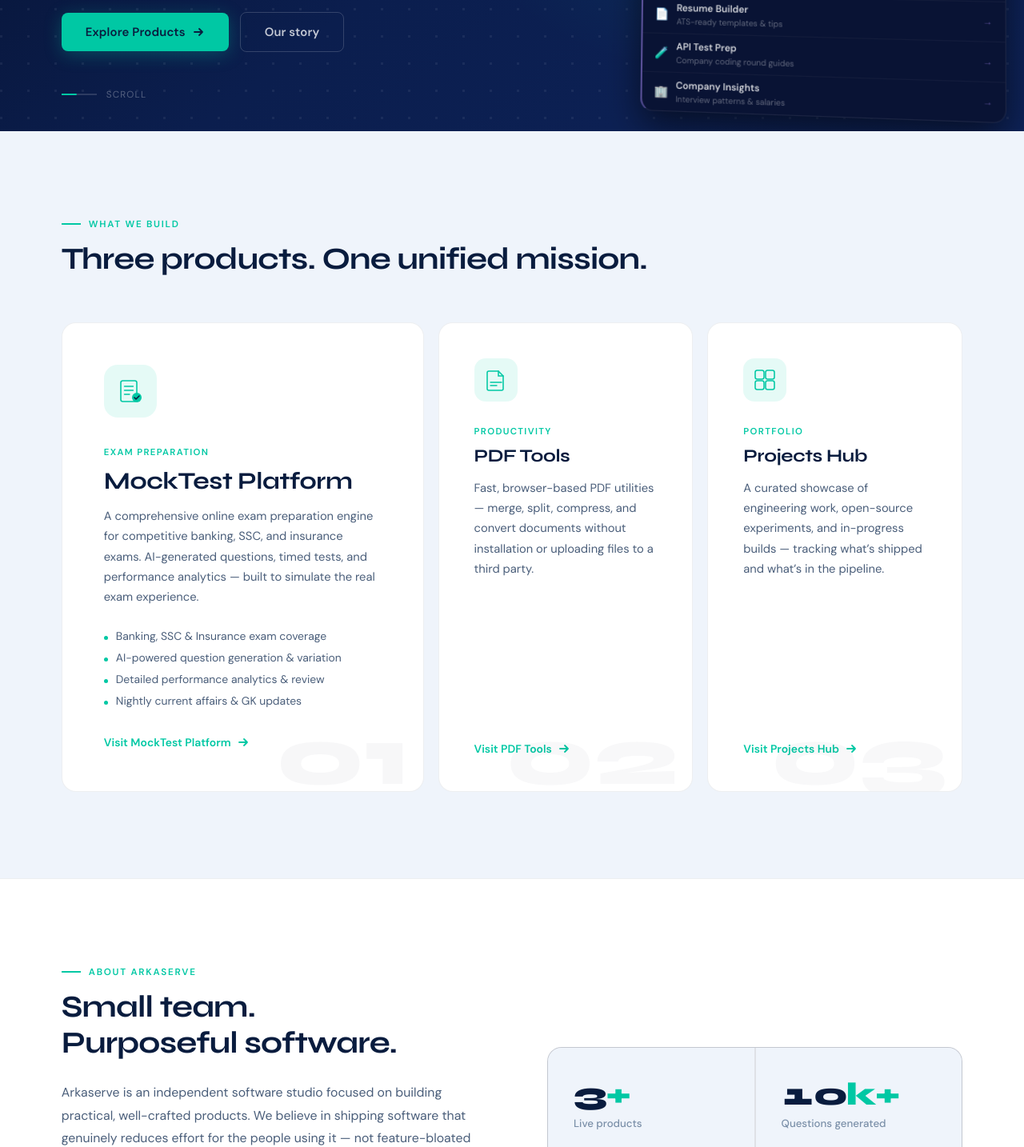
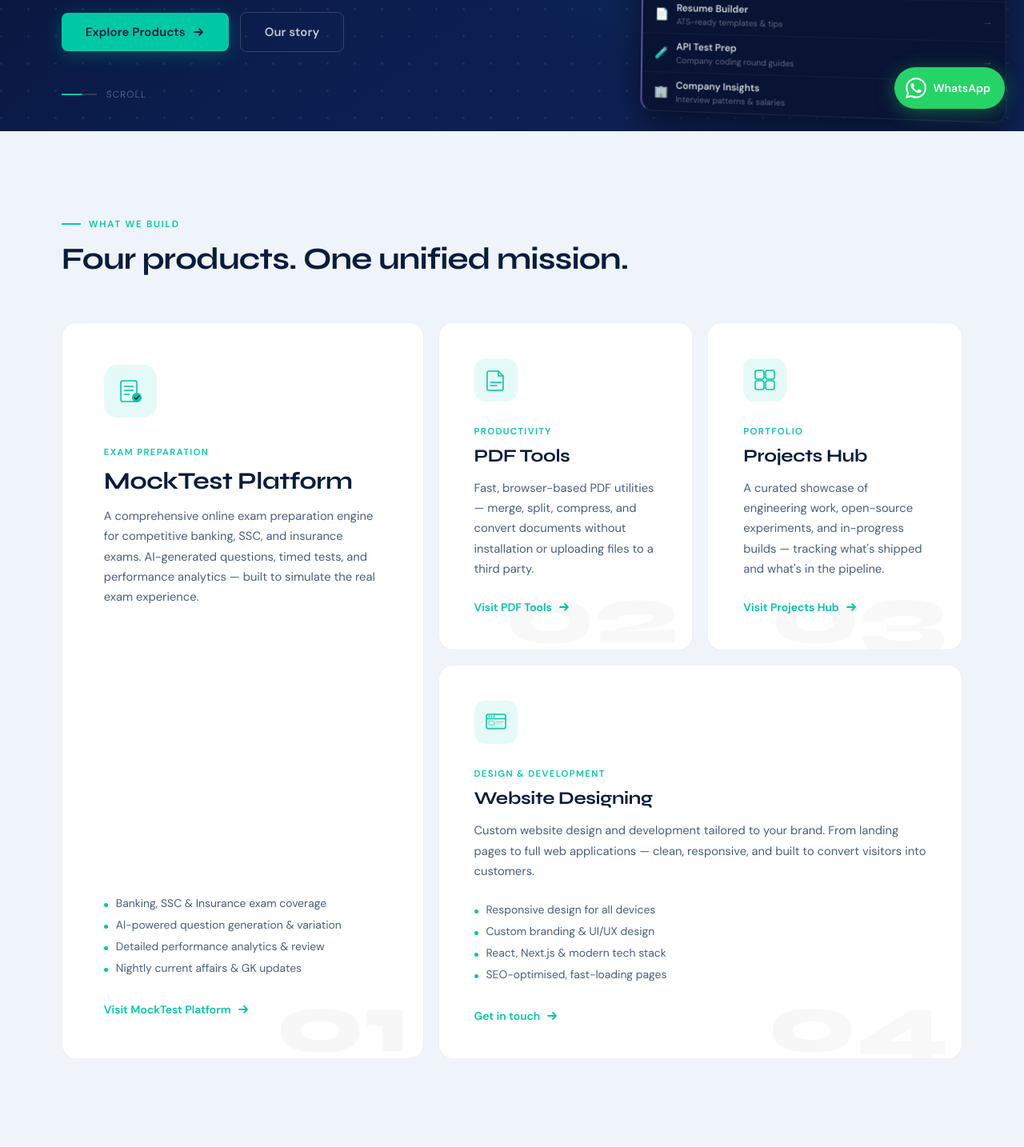
Before and after one commit to arkaserve/arkaserve-website, a React (Vite) app: page / in a window 1280 px wide. Shown: the part 636-2070 px from the top of the page at 80% size. Built offline with nearby package versions, Linux system fonts and the light colour scheme; no server answers.

Commit message:
added whatsapp fix and common career page

```diff
--- a/src/App.jsx
+++ b/src/App.jsx
@@ -9,6 +9,23 @@ import NotFound from './pages/NotFound'
 import PrivacyPolicy from './pages/PrivacyPolicy'
 import TermsOfService from './pages/TermsOfService'
 import Careers from './pages/Careers'
+
+function WhatsAppFloat() {
+  return (
+    <a
+      href="https://wa.me/919866376367"
+      target="_blank"
+      rel="noopener noreferrer"
+      className="wa-float"
+      aria-label="Chat on WhatsApp"
+    >
+      <svg width="26" height="26" viewBox="0 0 24 24" fill="currentColor" aria-hidden="true">
+        <path d="M17.472 14.382c-.297-.149-1.758-.867-2.03-.967-.273-.099-.471-.148-.67.15-.197.297-.767.966-.94 1.164-.173.199-.347.223-.644.075-.297-.15-1.255-.463-2.39-1.475-.883-.788-1.48-1.761-1.653-2.059-.173-.297-.018-.458.13-.606.134-.133.298-.347.446-.52.149-.174.198-.298.298-.497.099-.198.05-.371-.025-.52-.075-.149-.669-1.612-.916-2.207-.242-.579-.487-.5-.669-.51-.173-.008-.371-.01-.57-.01-.198 0-.52.074-.792.372-.272.297-1.04 1.016-1.04 2.479 0 1.462 1.065 2.875 1.213 3.074.149.198 2.096 3.2 5.077 4.487.709.306 1.262.489 1.694.625.712.227 1.36.195 1.871.118.571-.085 1.758-.719 2.006-1.413.248-.694.248-1.289.173-1.413-.074-.124-.272-.198-.57-.347m-5.421 7.403h-.004a9.87 9.87 0 01-5.031-1.378l-.361-.214-3.741.982.998-3.648-.235-.374a9.86 9.86 0 01-1.51-5.26c.001-5.45 4.436-9.884 9.888-9.884 2.64 0 5.122 1.03 6.988 2.898a9.825 9.825 0 012.893 6.994c-.003 5.45-4.437 9.884-9.885 9.884m8.413-18.297A11.815 11.815 0 0012.05 0C5.495 0 .16 5.335.157 11.892c0 2.096.547 4.142 1.588 5.945L.057 24l6.305-1.654a11.882 11.882 0 005.683 1.448h.005c6.554 0 11.89-5.335 11.893-11.893a11.821 11.821 0 00-3.48-8.413z"/>
+      </svg>
+      <span className="wa-float-label">WhatsApp</span>
+    </a>
+  )
+}
 
 function HomePage() {
   return (
@@ -27,6 +44,7 @@ function HomePage() {
 
 export default function App() {
   return (
+    <>
       <Routes>
         <Route path="/" element={<HomePage />} />
         <Route path="/privacy" element={<PrivacyPolicy />} />
@@ -34,5 +52,7 @@ export default function App() {
         <Route path="/careers" element={<Careers />} />
         <Route path="*" element={<NotFound />} />
       </Routes>
+      <WhatsAppFloat />
+    </>
   )
 }
--- a/src/components/Footer.jsx
+++ b/src/components/Footer.jsx
@@ -56,6 +56,23 @@ export default function Footer() {
             Building focused digital products that serve real needs.
             Independent. Purposeful. Iterative.
           </p>
+          <div className="footer-social">
+            <a href="https://wa.me/919866376367" target="_blank" rel="noopener noreferrer" className="footer-social-link" aria-label="WhatsApp">
+              <svg width="17" height="17" viewBox="0 0 24 24" fill="currentColor"><path d="M17.472 14.382c-.297-.149-1.758-.867-2.03-.967-.273-.099-.471-.148-.67.15-.197.297-.767.966-.94 1.164-.173.199-.347.223-.644.075-.297-.15-1.255-.463-2.39-1.475-.883-.788-1.48-1.761-1.653-2.059-.173-.297-.018-.458.13-.606.134-.133.298-.347.446-.52.149-.174.198-.298.298-.497.099-.198.05-.371-.025-.52-.075-.149-.669-1.612-.916-2.207-.242-.579-.487-.5-.669-.51-.173-.008-.371-.01-.57-.01-.198 0-.52.074-.792.372-.272.297-1.04 1.016-1.04 2.479 0 1.462 1.065 2.875 1.213 3.074.149.198 2.096 3.2 5.077 4.487.709.306 1.262.489 1.694.625.712.227 1.36.195 1.871.118.571-.085 1.758-.719 2.006-1.413.248-.694.248-1.289.173-1.413-.074-.124-.272-.198-.57-.347m-5.421 7.403h-.004a9.87 9.87 0 01-5.031-1.378l-.361-.214-3.741.982.998-3.648-.235-.374a9.86 9.86 0 01-1.51-5.26c.001-5.45 4.436-9.884 9.888-9.884 2.64 0 5.122 1.03 6.988 2.898a9.825 9.825 0 012.893 6.994c-.003 5.45-4.437 9.884-9.885 9.884m8.413-18.297A11.815 11.815 0 0012.05 0C5.495 0 .16 5.335.157 11.892c0 2.096.547 4.142 1.588 5.945L.057 24l6.305-1.654a11.882 11.882 0 005.683 1.448h.005c6.554 0 11.89-5.335 11.893-11.893a11.821 11.821 0 00-3.48-8.413z"/></svg>
+            </a>
+            <a href="#" className="footer-social-link" aria-label="LinkedIn">
+              <svg width="17" height="17" viewBox="0 0 24 24" fill="currentColor"><path d="M16 8a6 6 0 016 6v7h-4v-7a2 2 0 00-2-2 2 2 0 00-2 2v7h-4v-7a6 6 0 016-6zM2 9h4v12H2z"/><circle cx="4" cy="4" r="2"/></svg>
+            </a>
+            <a href="#" className="footer-social-link" aria-label="Twitter / X">
+              <svg width="17" height="17" viewBox="0 0 24 24" fill="currentColor"><path d="M18.244 2.25h3.308l-7.227 8.26 8.502 11.24H16.17l-4.714-6.231-5.401 6.231H2.744l7.73-8.835L1.254 2.25H8.08l4.253 5.622zm-1.161 17.52h1.833L7.084 4.126H5.117z"/></svg>
+            </a>
+            <a href="#" className="footer-social-link" aria-label="Instagram">
+              <svg width="17" height="17" viewBox="0 0 24 24" fill="none" stroke="currentColor" strokeWidth="2" strokeLinecap="round" strokeLinejoin="round"><rect x="2" y="2" width="20" height="20" rx="5" ry="5"/><path d="M16 11.37A4 4 0 1112.63 8 4 4 0 0116 11.37z"/><line x1="17.5" y1="6.5" x2="17.51" y2="6.5"/></svg>
+            </a>
+            <a href="#" className="footer-social-link" aria-label="YouTube">
+              <svg width="17" height="17" viewBox="0 0 24 24" fill="currentColor"><path d="M22.54 6.42a2.78 2.78 0 00-1.95-1.97C18.88 4 12 4 12 4s-6.88 0-8.59.45A2.78 2.78 0 001.46 6.42 29 29 0 001 12a29 29 0 00.46 5.58 2.78 2.78 0 001.95 1.97C5.12 20 12 20 12 20s6.88 0 8.59-.45a2.78 2.78 0 001.95-1.97A29 29 0 0023 12a29 29 0 00-.46-5.58z"/><polygon points="9.75 15.02 15.5 12 9.75 8.98 9.75 15.02" fill="#03080F"/></svg>
+            </a>
+          </div>
         </div>
 
         <div className="footer-col">
@@ -64,6 +81,7 @@ export default function Footer() {
             <li><a href="https://mocktest.arkaserve.com" target="_blank" rel="noopener">MockTest Platform</a></li>
             <li><a href="https://pdftools.arkaserve.com" target="_blank" rel="noopener">PDF Tools</a></li>
             <li><a href="https://academicprojects.arkaserve.com" target="_blank" rel="noopener">Career Guide</a></li>
+            <li><a href="https://arkaserve.com/#contact">Website Designing</a></li>
           </ul>
         </div>
 
--- a/src/components/Nav.jsx
+++ b/src/components/Nav.jsx
@@ -45,6 +45,22 @@ const APPS = [
         <rect x="1" y="1" width="26" height="26" rx="6" fill="rgba(167,139,250,0.12)" stroke="rgba(167,139,250,0.30)" strokeWidth="1.2"/>
         <path d="M14 5L6 9v6c0 5 3.6 8.5 8 9 4.4-.5 8-4 8-9V9L14 5z" fill="rgba(167,139,250,0.15)" stroke="#A78BFA" strokeWidth="1.1"/>
         <path d="M10.5 14l2 2 5-5" stroke="#A78BFA" strokeWidth="1.4" strokeLinecap="round" strokeLinejoin="round"/>
+      </svg>
+    ),
+  },
+  {
+    name: 'Web Design',
+    desc: 'Custom websites & web apps',
+    href: 'https://arkaserve.com/#contact',
+    color: '#60A5FA',
+    icon: (
+      <svg width="28" height="28" viewBox="0 0 28 28" fill="none">
+        <rect x="1" y="1" width="26" height="26" rx="6" fill="rgba(96,165,250,0.12)" stroke="rgba(96,165,250,0.30)" strokeWidth="1.2"/>
+        <rect x="3" y="5" width="22" height="16" rx="2" fill="rgba(96,165,250,0.08)" stroke="rgba(96,165,250,0.30)" strokeWidth="0.9"/>
+        <line x1="3" y1="9" x2="25" y2="9" stroke="rgba(96,165,250,0.40)" strokeWidth="0.9"/>
+        <rect x="5" y="11" width="6" height="5" rx="1" fill="rgba(96,165,250,0.18)" stroke="rgba(96,165,250,0.45)" strokeWidth="0.8"/>
+        <line x1="13" y1="12.5" x2="22" y2="12.5" stroke="#60A5FA" opacity="0.7" strokeWidth="1.1"/>
+        <line x1="13" y1="15" x2="19" y2="15" stroke="#60A5FA" opacity="0.4" strokeWidth="1"/>
       </svg>
     ),
   },
--- a/src/components/Products.jsx
+++ b/src/components/Products.jsx
@@ -41,6 +41,22 @@ function ProjectsIcon() {
   )
 }
 
+function WebDesignIcon() {
+  return (
+    <svg width="28" height="28" viewBox="0 0 28 28" fill="none" aria-hidden="true">
+      <rect x="2" y="4" width="24" height="18" rx="2.5" stroke="#00C8A4" strokeWidth="1.55" />
+      <line x1="2" y1="9.5" x2="26" y2="9.5" stroke="#00C8A4" strokeWidth="1.4" strokeLinecap="round" />
+      <circle cx="5.5" cy="6.8" r="1" fill="#00C8A4" />
+      <circle cx="8.5" cy="6.8" r="1" fill="#00C8A4" />
+      <circle cx="11.5" cy="6.8" r="1" fill="#00C8A4" />
+      <rect x="5" y="12.5" width="7" height="5" rx="1.5" stroke="#00C8A4" strokeWidth="1.2" opacity="0.65" />
+      <line x1="14" y1="13.5" x2="23" y2="13.5" stroke="#00C8A4" strokeWidth="1.2" strokeLinecap="round" opacity="0.55" />
+      <line x1="14" y1="16" x2="20" y2="16" stroke="#00C8A4" strokeWidth="1.2" strokeLinecap="round" opacity="0.4" />
+      <line x1="5" y1="20" x2="23" y2="20" stroke="#00C8A4" strokeWidth="1.2" strokeLinecap="round" opacity="0.3" />
+    </svg>
+  )
+}
+
 const PRODUCTS = [
   {
     id: 1,
@@ -73,10 +89,27 @@ const PRODUCTS = [
     type: 'Portfolio',
     name: 'Projects Hub',
     url: 'https://academicprojects.arkaserve.com',
-    desc: "A curated showcase of engineering work, open-source experiments, and in-progress builds — tracking what’s shipped and what’s in the pipeline.",
+    desc: "A curated showcase of engineering work, open-source experiments, and in-progress builds — tracking what's shipped and what's in the pipeline.",
     featured: false,
     icon: <ProjectsIcon />,
     num: '03',
+  },
+  {
+    id: 4,
+    type: 'Design & Development',
+    name: 'Website Designing',
+    url: 'https://arkaserve.com/#contact',
+    desc: 'Custom website design and development tailored to your brand. From landing pages to full web applications — clean, responsive, and built to convert visitors into customers.',
+    bullets: [
+      'Responsive design for all devices',
+      'Custom branding & UI/UX design',
+      'React, Next.js & modern tech stack',
+      'SEO-optimised, fast-loading pages',
+    ],
+    featured: false,
+    wide: true,
+    icon: <WebDesignIcon />,
+    num: '04',
   },
 ]
 
@@ -85,7 +118,7 @@ export default function Products() {
     <section className="products" id="products" aria-labelledby="prod-h2">
       <div className="sec-label">What we build</div>
       <h2 className="sec-h2" id="prod-h2">
-        Three products. One unified mission.
+        Four products. One unified mission.
       </h2>
 
       <div className="pgrid">
@@ -93,7 +126,7 @@ export default function Products() {
           <a
             key={p.id}
             href={p.url}
-            className={`pcard${p.featured ? ' feat' : ''}`}
+            className={`pcard${p.featured ? ' feat' : ''}${p.wide ? ' wide' : ''}`}
             target="_blank"
             rel="noopener noreferrer"
           >
@@ -107,7 +140,7 @@ export default function Products() {
               </ul>
             )}
             <div className="pcard-link">
-              Visit {p.name} <ArrowIcon />
+              {p.wide ? 'Get in touch' : `Visit ${p.name}`} <ArrowIcon />
             </div>
             <div className="pcard-num" aria-hidden="true">{p.num}</div>
           </a>
--- a/src/index.css
+++ b/src/index.css
@@ -753,7 +753,8 @@ img { max-width: 100%; }
   transform: translateY(-4px);
 }
 .pcard:focus-visible { outline: 2px solid var(--teal); outline-offset: 4px; }
-.pcard.feat { padding: 52px; }
+.pcard.feat { padding: 52px; grid-row: span 2; }
+.pcard.wide { grid-column: span 2; }
 
 .pcard-ico {
   width: 54px;
@@ -950,6 +951,38 @@ img { max-width: 100%; }
   font-weight: 300;
 }
 .cta-acts { display: flex; gap: 14px; justify-content: center; flex-wrap: wrap; }
+
+/* ── WHATSAPP FLOAT ────────────────────────────────────── */
+.wa-float {
+  position: fixed;
+  bottom: 28px;
+  right: 24px;
+  z-index: 1000;
+  display: flex;
+  align-items: center;
+  gap: 9px;
+  background: #25D366;
+  color: #fff;
+  padding: 13px 18px 13px 14px;
+  border-radius: 50px;
+  text-decoration: none;
+  box-shadow: 0 4px 24px rgba(37, 211, 102, 0.40);
+  font-family: 'DM Sans', sans-serif;
+  font-size: 0.875rem;
+  font-weight: 600;
+  transition: transform 0.22s, box-shadow 0.22s;
+}
+.wa-float:hover {
+  transform: translateY(-3px);
+  box-shadow: 0 8px 32px rgba(37, 211, 102, 0.55);
+}
+.wa-float:focus-visible { outline: 2px solid #fff; outline-offset: 3px; }
+.wa-float-label { white-space: nowrap; }
+
+@media (max-width: 480px) {
+  .wa-float { padding: 14px; border-radius: 50%; }
+  .wa-float-label { display: none; }
+}
 
 /* ── FOOTER ───────────────────────────────────────────── */
 .footer { background: #03080F; padding: 60px 6vw 36px; }
@@ -1027,6 +1060,8 @@ img { max-width: 100%; }
 /* ── RESPONSIVE ───────────────────────────────────────── */
 @media (max-width: 960px) {
   .pgrid { grid-template-columns: 1fr; }
+  .pcard.feat { grid-row: auto; }
+  .pcard.wide { grid-column: auto; }
   .about-inner { grid-template-columns: 1fr; gap: 52px; }
 }
 
@@ -1684,6 +1719,32 @@ img { max-width: 100%; }
 }
 
 /* Footer legal links */
+/* Social icons row in footer brand */
+.footer-social {
+  display: flex;
+  gap: 8px;
+  margin-top: 20px;
+}
+.footer-social-link {
+  display: flex;
+  align-items: center;
+  justify-content: center;
+  width: 36px;
+  height: 36px;
+  border-radius: 8px;
+  background: rgba(255, 255, 255, 0.07);
+  border: 1px solid rgba(255, 255, 255, 0.10);
+  color: rgba(255, 255, 255, 0.46);
+  text-decoration: none;
+  transition: background 0.18s, color 0.18s, border-color 0.18s;
+}
+.footer-social-link:hover {
+  background: rgba(0, 200, 164, 0.14);
+  border-color: rgba(0, 200, 164, 0.28);
+  color: var(--teal);
+}
+.footer-social-link:focus-visible { outline: 2px solid var(--teal); outline-offset: 3px; }
+
 .footer-legal-links {
   display: flex;
   gap: 10px;
```
Lines whose indentation alone changed are shown as unchanged.
